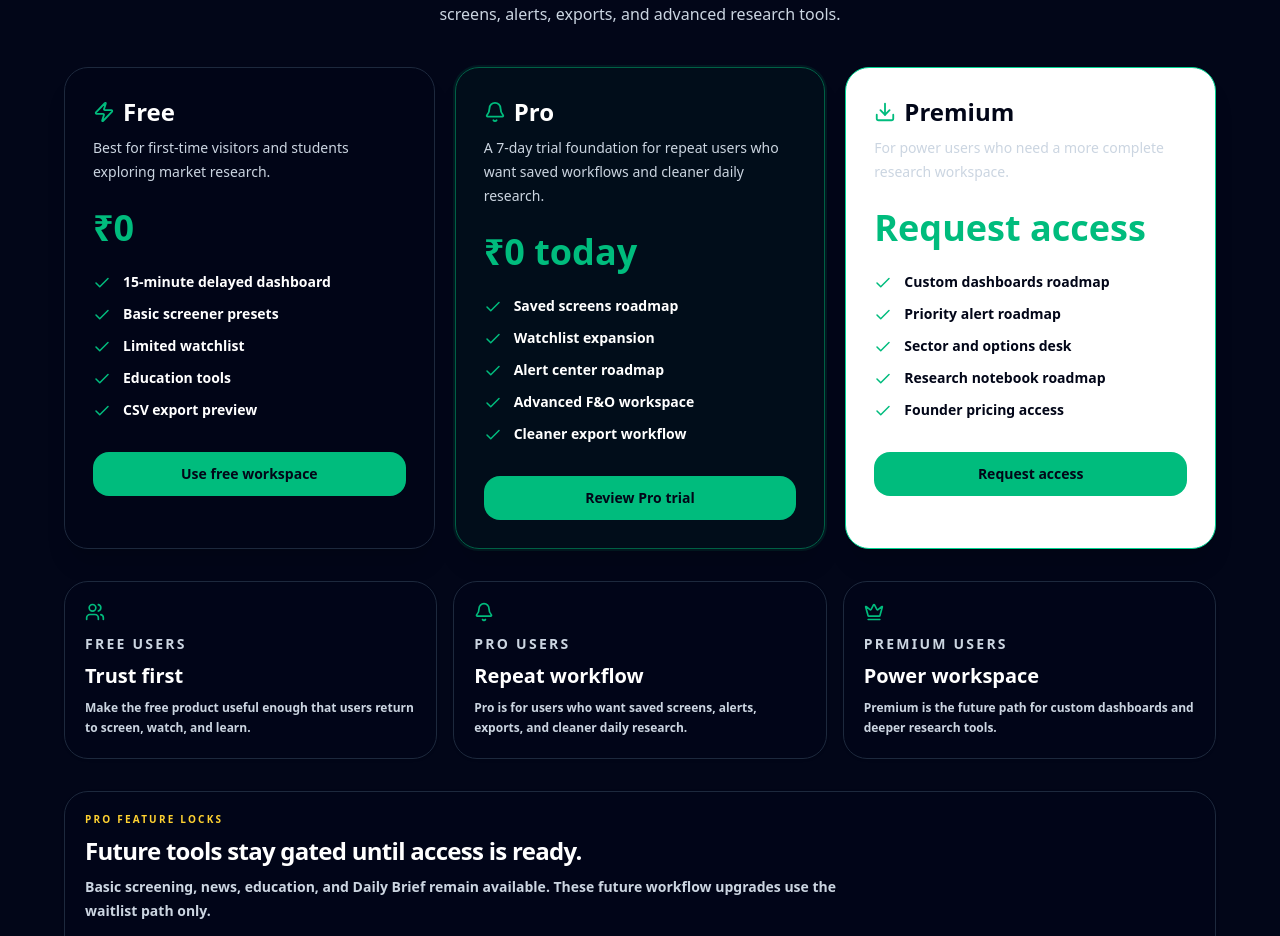
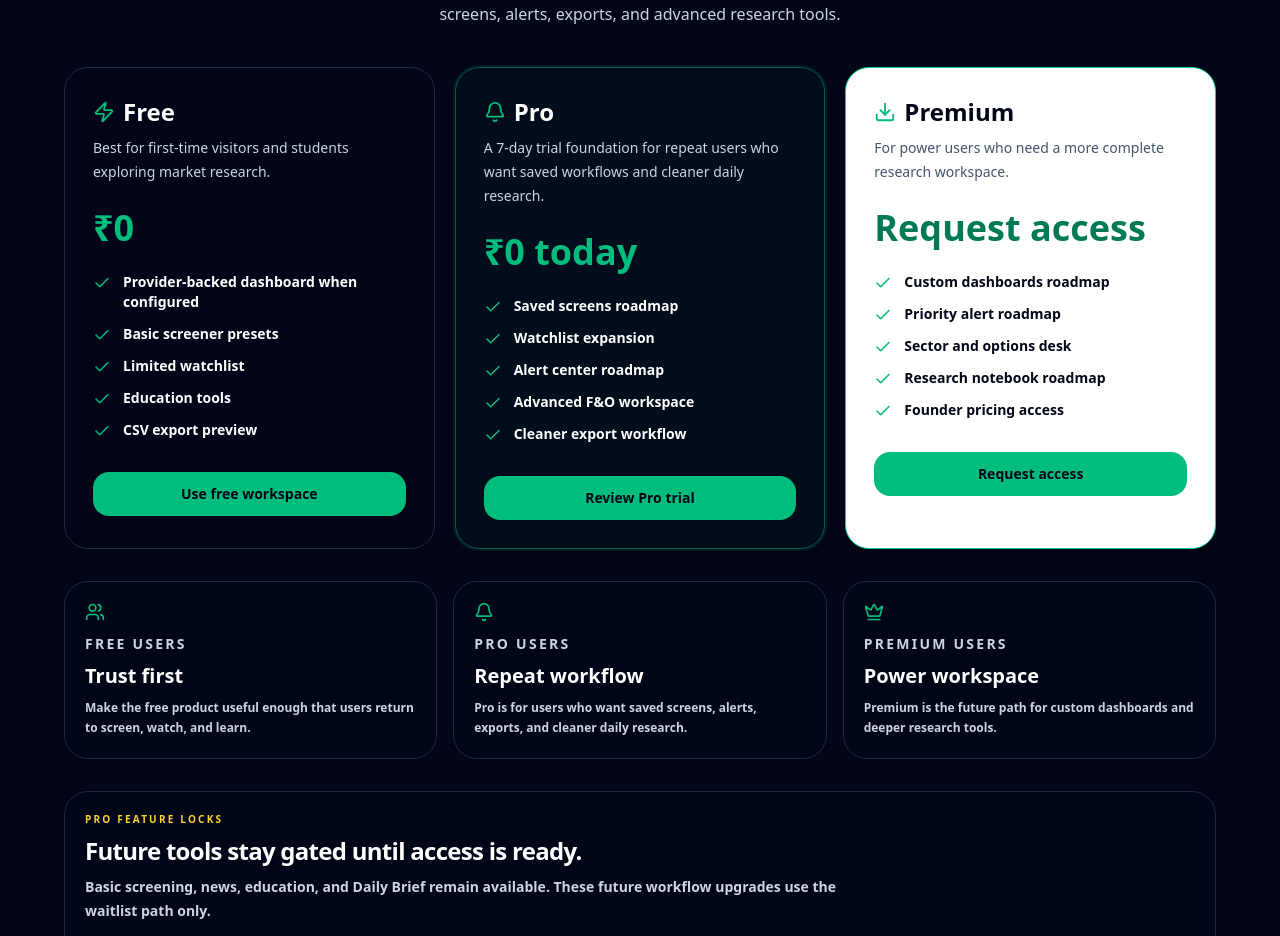
Before and after one commit to jobanpreet0523/StockPro-Screene, a React (Vite) app: page /pricing in a window 1280 px wide. Shown: the part 1143-2079 px from the top of the page. Built offline with nearby package versions, Linux system fonts and the light colour scheme; no server answers.

Commit message:
fix: keep pricing truthful and accessible

```diff
--- a/src/components/PricingView.tsx
+++ b/src/components/PricingView.tsx
@@ -11,7 +11,7 @@ export default function PricingView() {
   const navigate = useNavigate();
   const paymentEnabled = paidAccessEnabled();
   const checkoutReady = canEnableCheckout();
-  const freeFeatures = ["15-minute delayed dashboard", "Basic screener presets", "Limited watchlist", "Education tools", "CSV export preview"];
+  const freeFeatures = ["Provider-backed dashboard when configured", "Basic screener presets", "Limited watchlist", "Education tools", "CSV export preview"];
   const proFeatures = ["Saved screens roadmap", "Watchlist expansion", "Alert center roadmap", "Advanced F&O workspace", "Cleaner export workflow"];
   const premiumFeatures = ["Custom dashboards roadmap", "Priority alert roadmap", "Sector and options desk", "Research notebook roadmap", "Founder pricing access"];
 
@@ -98,8 +98,8 @@ function Card({ icon: Icon, title, price, text, items, button, onClick, analytic
   return (
     <div className={`rounded-3xl p-7 shadow-xl border ${shell}`}>
       <h3 className="text-2xl font-black flex items-center gap-2"><Icon size={22} className="text-emerald-500" /> {title}</h3>
-      <p className="text-sm mt-2 leading-6 text-slate-500 dark:text-slate-400">{text}</p>
-      <div className="my-6 text-4xl font-black text-emerald-500">{price}</div>
+      <p className={`text-sm mt-2 leading-6 ${dark ? 'text-slate-300 dark:text-slate-600' : 'text-slate-500 dark:text-slate-400'}`}>{text}</p>
+      <div className={`my-6 text-4xl font-black ${dark ? 'text-emerald-300 dark:text-emerald-700' : 'text-emerald-500'}`}>{price}</div>
       <div className="grid gap-3 mb-8">{items.map((item) => <div key={item} className="flex items-start gap-3"><Check size={18} className="text-emerald-500 shrink-0 mt-0.5" /><span className="text-sm font-semibold">{item}</span></div>)}</div>
       <button onClick={onClick} data-analytics-event={analyticsEvent} data-analytics-label={analyticsEvent ? `${title}:${button}` : undefined} className="w-full rounded-2xl px-4 py-3 text-sm font-black bg-emerald-500 text-slate-950 hover:bg-emerald-400 transition">{button}</button>
     </div>
```
